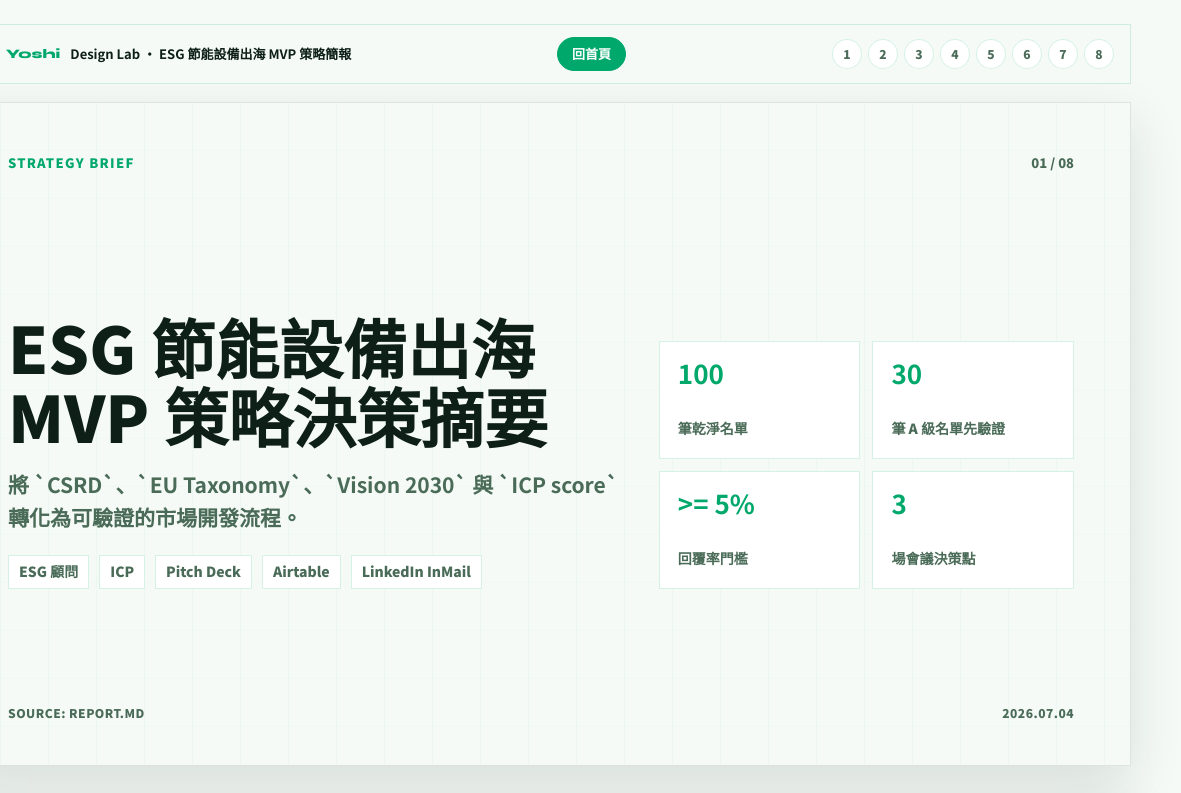
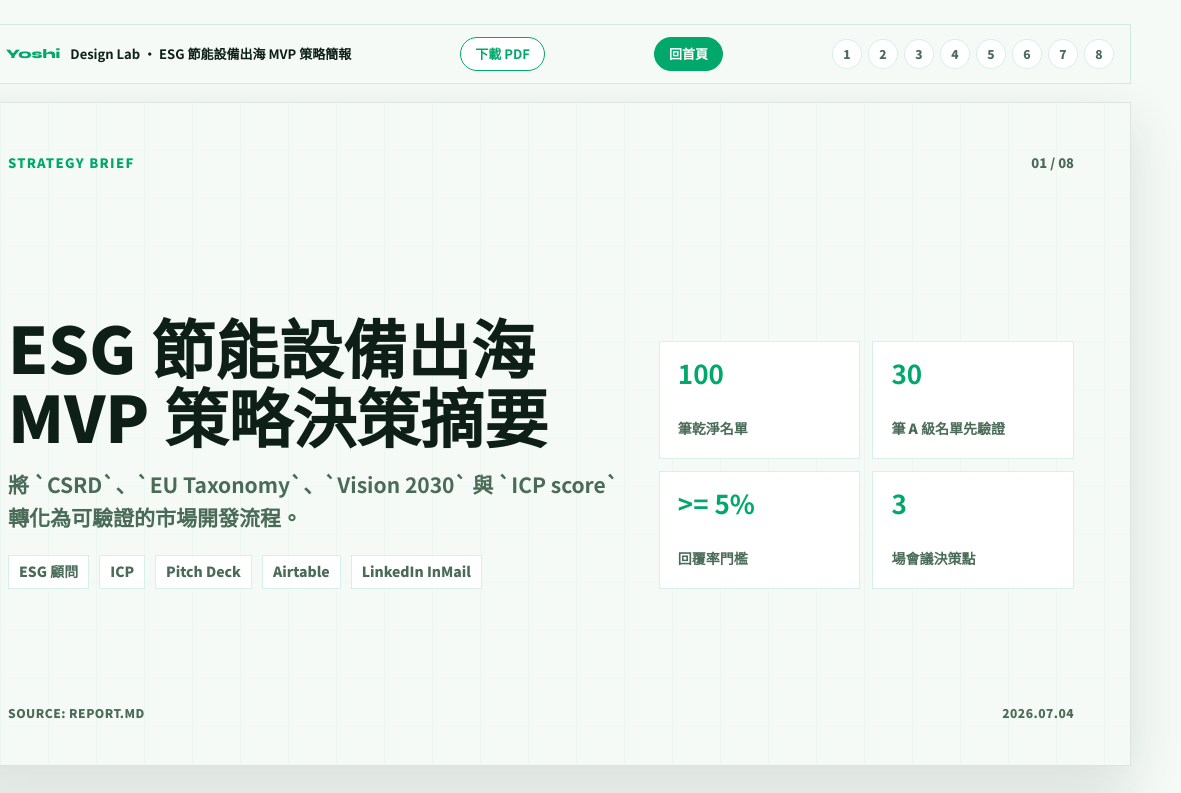
Before and after one commit to KirstenCn/yoshi-slides, a plain HTML site: page index.html in a window 1280 px wide. Shown: the top 793 px of the page, 99-1280 px from the left. Drawn offline with Linux system fonts and the light colour scheme.

Commit message:
Add PDF download button

```diff
--- a/index.html
+++ b/index.html
@@ -115,6 +115,18 @@
       background: var(--green-accent);
       border-color: var(--green-accent);
       outline: none;
+    }
+
+    .download-link {
+      background: var(--panel);
+      color: var(--green);
+    }
+
+    .download-link:hover,
+    .download-link:focus {
+      color: #fff;
+      background: var(--green);
+      border-color: var(--green);
     }
 
     .nav {
@@ -655,6 +667,7 @@
         <span class="brand-mark" aria-hidden="true"></span>
         Yoshi <span>Design Lab · ESG 節能設備出海 MVP 策略簡報</span>
       </div>
+      <a class="home-link download-link" href="yoshi-esg-mvp-slides.pdf" download>下載 PDF</a>
       <a class="home-link" href="https://kirstencn.github.io/yoshi/">回首頁</a>
       <nav class="nav" aria-label="投影片頁碼">
         <a href="#slide-1">1</a>
```
Also changed, not shown: slides.html (+13 -0 lines), 1 other file.
